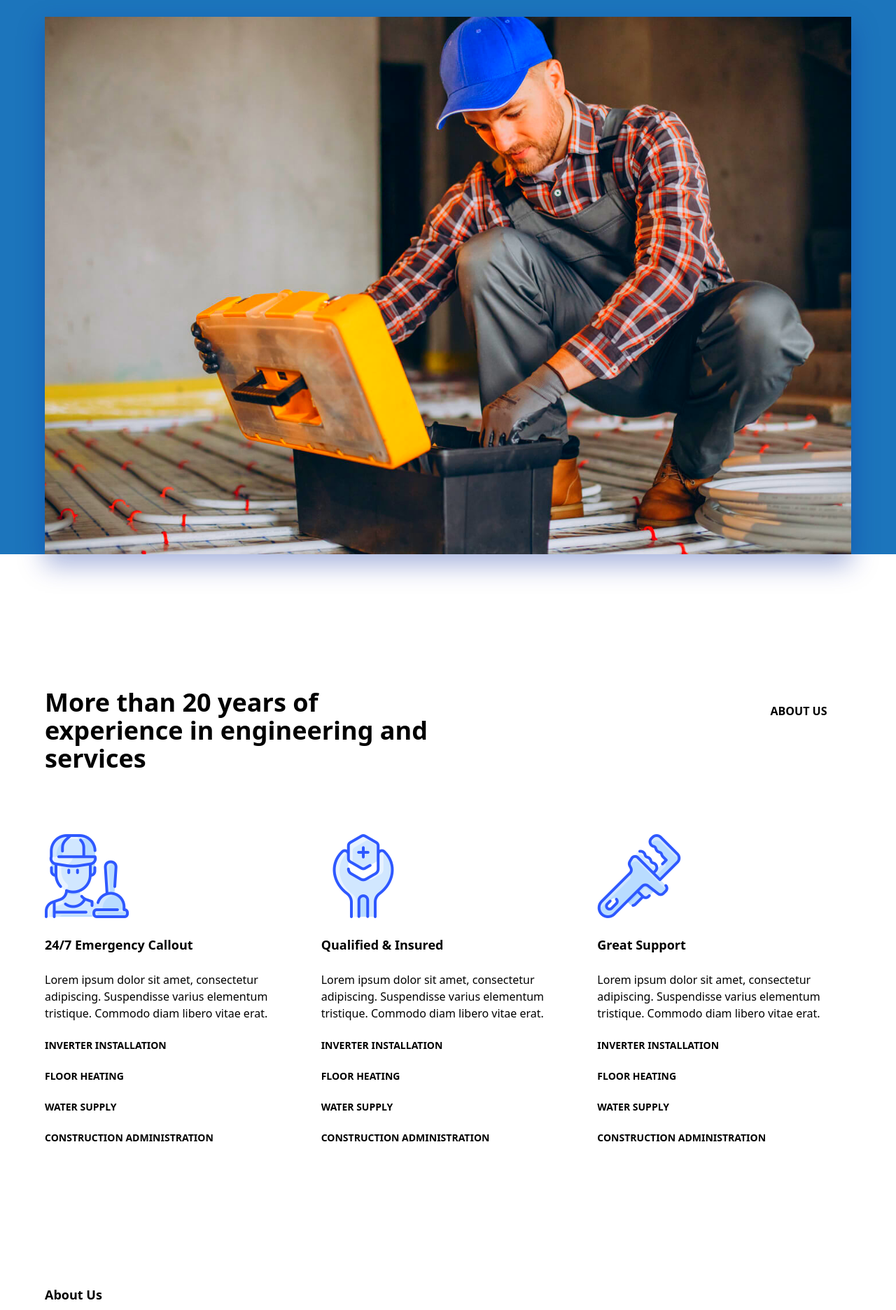
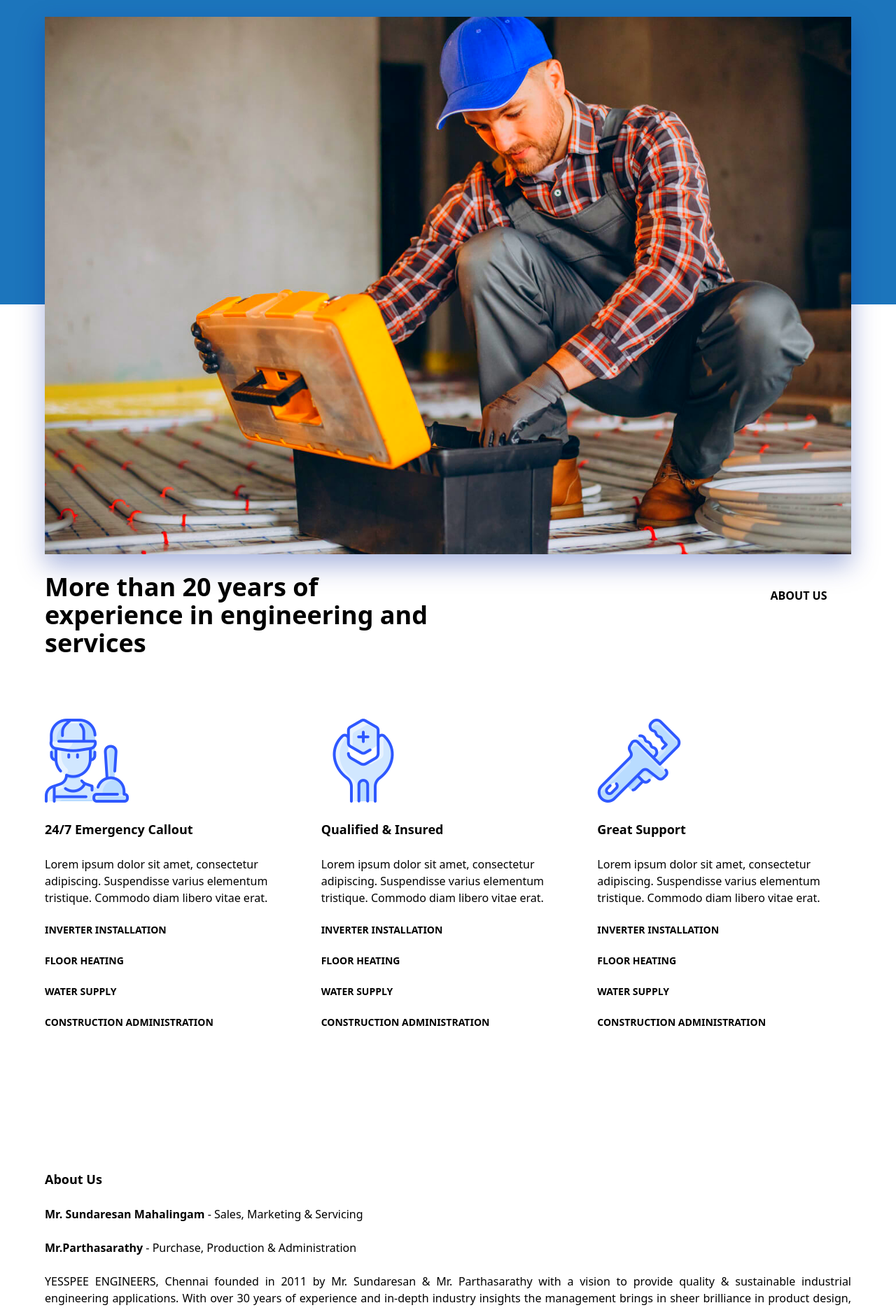
Before and after one commit to rengatech/tmsk, a website: page index.html in a window 1280 px wide. Shown: the part 296-2168 px from the top of the page at 70% size. Drawn offline with nearby package versions, Linux system fonts and the light colour scheme.

Commit message:
complite change

```diff
--- a/index.html
+++ b/index.html
@@ -105,7 +105,7 @@
 
 
 <section>
-   <div class="bg-color1 lg:h-3/4 -mt-12 ">
+   <div class="h-[739px] bg-color1 -mt-12">
 
 
                  <div class="mt-10 mb-10">
@@ -140,7 +140,7 @@
 
     <section>
        <div class="container-default w-container">
-           <div class="mt-48 mb-40">
+           <div class="lg:mt-96 sm:mt-52 mb-40">
                <div class="md:grid grid-cols-2 gap-x-8  lg:grid md:block ">
                    <div class="grid-item reveal w-auto">
                      <h1 class="text-black font-bold text-4xl">More than 20 years of experience in engineering and services</h1><br>
```
Also changed, not shown: about.html (+1 -1 lines), css/output.css.
